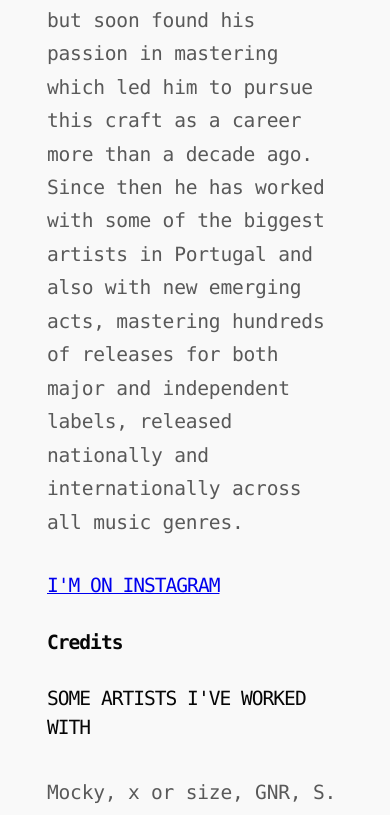
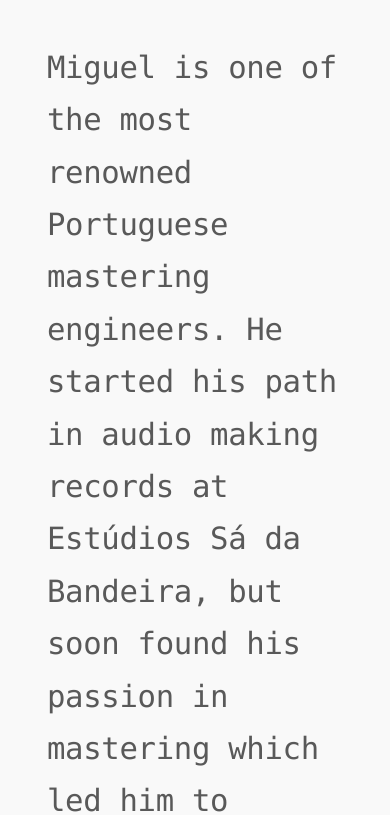
Before and after one commit to miguelpinheiromarques/home, a plain HTML site: page index.html in a window 390 px wide. Shown: the part 745-1560 px from the top of the page. Drawn offline with Linux system fonts and the light colour scheme.

Commit message:
Update index.html

```diff
--- a/index.html
+++ b/index.html
@@ -1,7 +1,7 @@
 <!DOCTYPE html>
 <html lang='pt'>
  <head>
-  <title>Miguel Pinheiro Marques - Mastering Engineer</title>
+  <title>Miguel Pinheiro Marques - Mastering</title>
   <meta charset='utf-8'>
   <style>
 	  :root {
@@ -14,7 +14,7 @@
 		color: color-mix(in srgb, CanvasText, Canvas 2.5%);
 		font-family: var(--font-mono);
 		text-align: left;
-		font-size: clamp(0.9rem, 1.372rem + -0.609vw, 1.25rem);
+		font-size: clamp(0.9rem, 2.383rem + -1.913vw, 2rem);
 		padding: 0 10% 0 10%;
 		@media screen and (min-width: 64em) { padding: 0 20% 0 20%; }
 	  }
```
